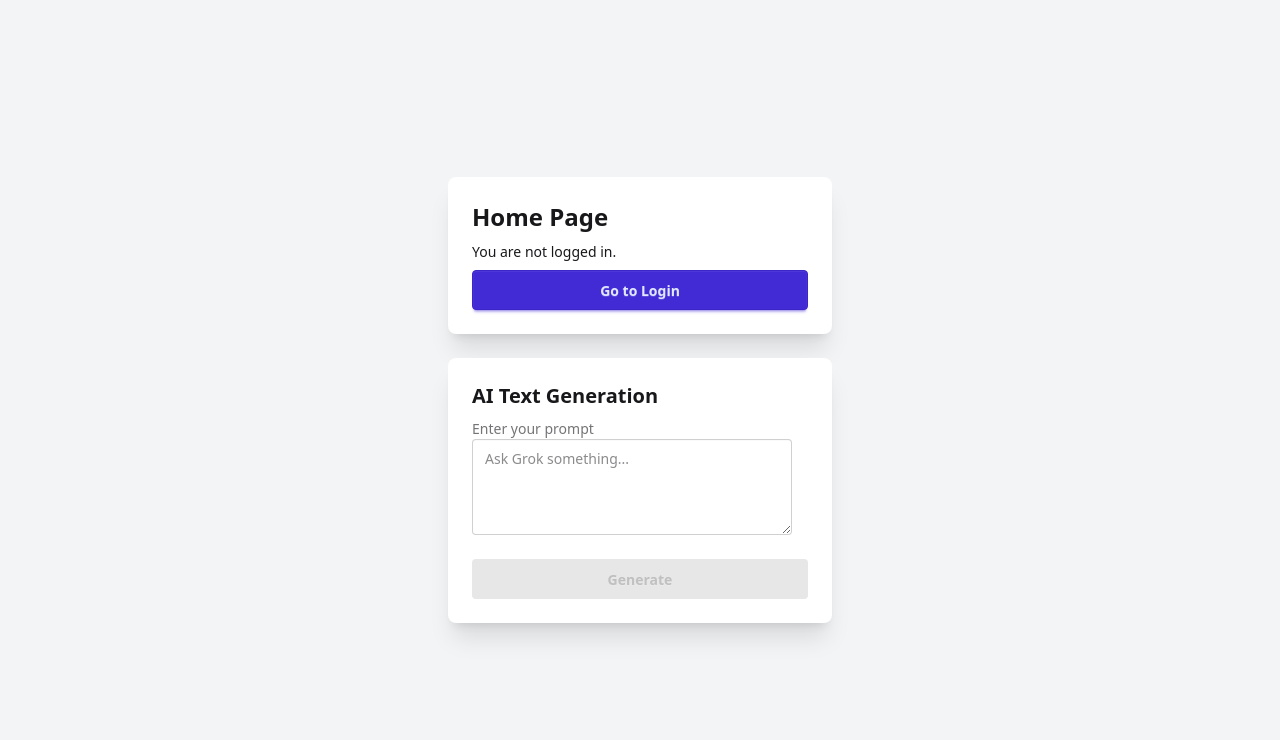
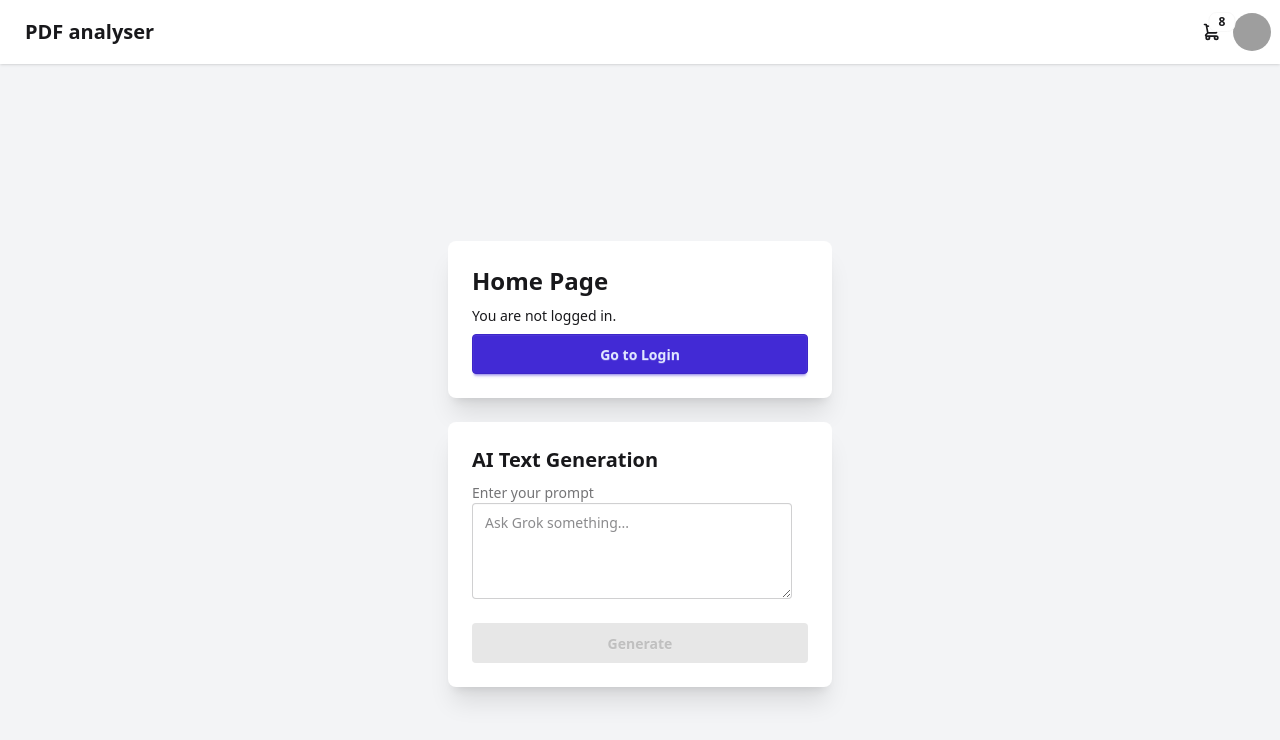
Before and after one commit to WaldemarEnns/pdf-analyzer, a Nuxt app: page / in a window 1280 px wide. Shown: the top 740 px of the page. Built offline with nearby package versions, Linux system fonts and the light colour scheme; no server answers; grey boxes are pictures that could not be loaded.

Commit message:
Add default layout with TheNavigation component

```diff
--- a/app.vue
+++ b/app.vue
@@ -1,5 +1,7 @@
 <template>
   <div>
-    <NuxtPage />
+    <NuxtLayout>
+      <NuxtPage />
+    </NuxtLayout>
   </div>
 </template>
--- /dev/null
+++ b/layouts/default.vue
@@ -0,0 +1,4 @@
+<template>
+    <TheNavigation />
+    <slot />
+</template>
```
